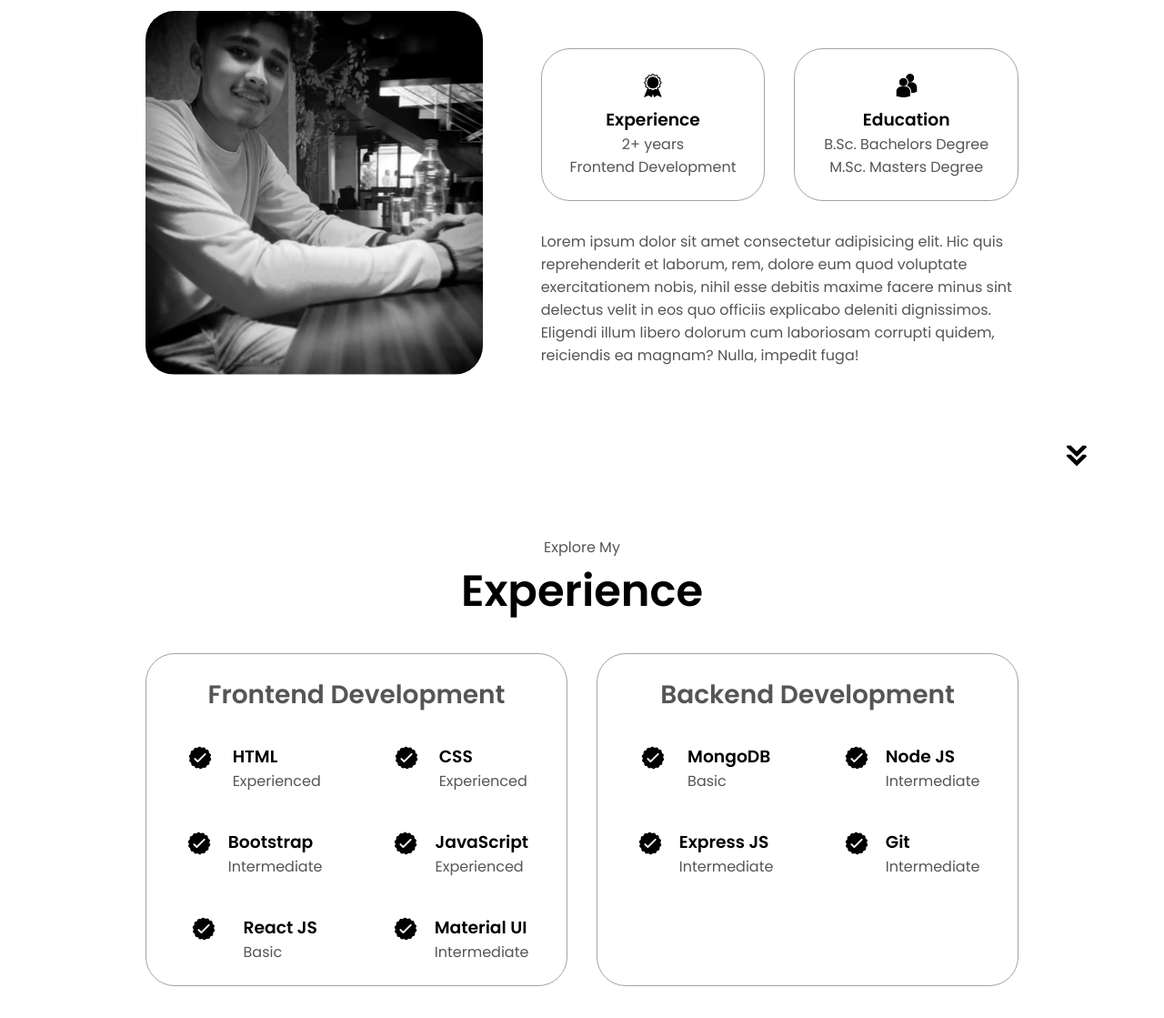
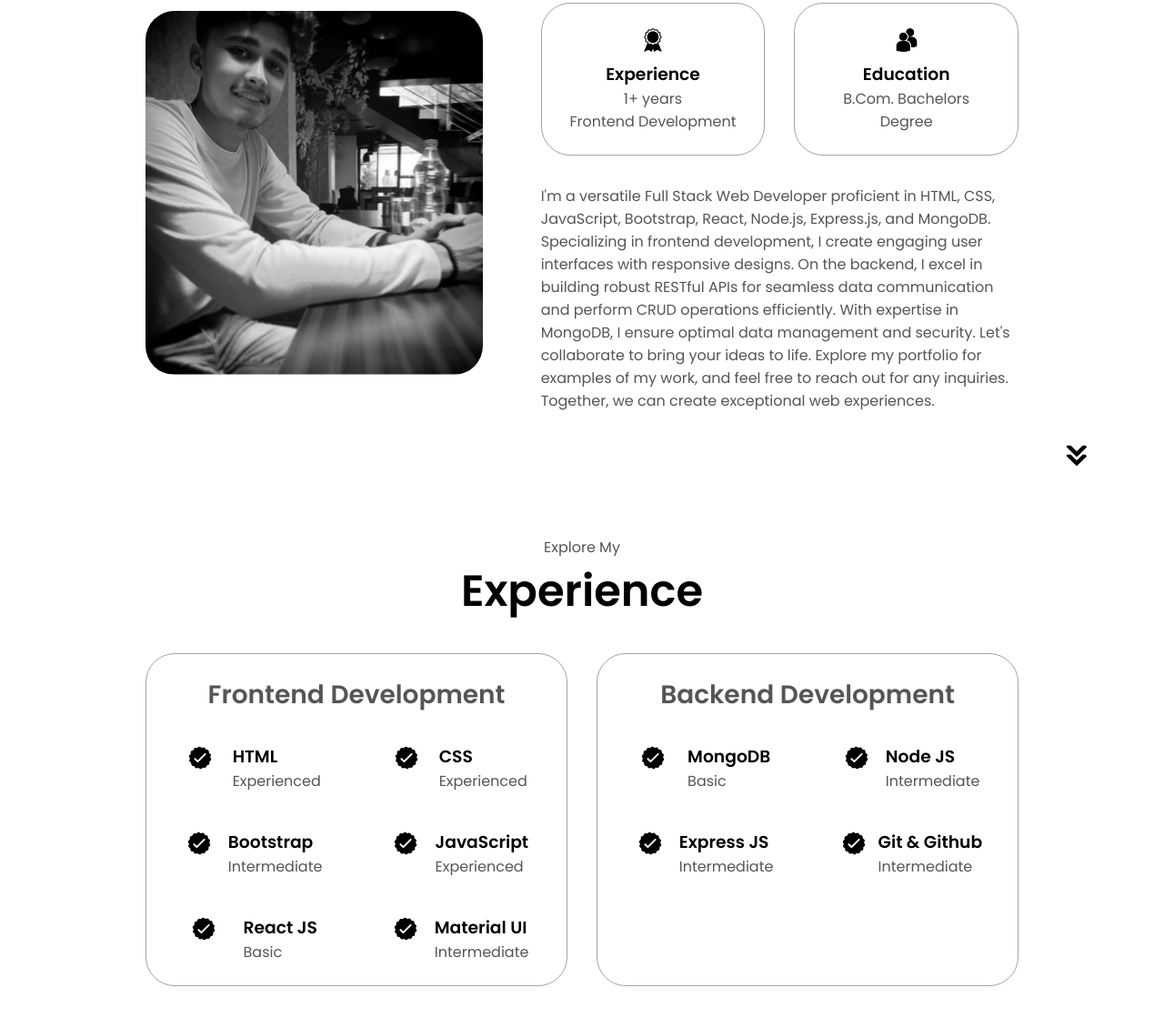
Before and after one commit to anku-07/newPortfolio, a plain HTML site: page index.html in a window 1280 px wide. Shown: the part 1107-2226 px from the top of the page at 91% size. Drawn offline with Linux system fonts and the light colour scheme.

Commit message:
Add all files

```diff
--- a/index.html
+++ b/index.html
@@ -38,7 +38,7 @@
     </nav>
     <section id="profile">
       <div class="section__pic-container">
-        <img id="pro" src="./assets/AdityaProfilePhoto-modified.png" alt="John Doe profile picture" />
+        <img id="pro" src="./assets/Aditya.png" alt="Aditya's profile picture" />
       </div>
       <div class="section__text">
         <p class="section__text__p1">Hello, I'm</p>
@@ -91,7 +91,7 @@
                 class="icon"
               />
               <h3>Experience</h3>
-              <p>2+ years <br />Frontend Development</p>
+              <p>1+ years <br />Frontend Development</p>
             </div>
             <div class="details-container">
               <img
@@ -100,17 +100,12 @@
                 class="icon"
               />
               <h3>Education</h3>
-              <p>B.Sc. Bachelors Degree<br />M.Sc. Masters Degree</p>
+              <p>B.Com. Bachelors Degree<br /></p>
             </div>
           </div>
           <div class="text-container">
             <p>
-              Lorem ipsum dolor sit amet consectetur adipisicing elit. Hic quis
-              reprehenderit et laborum, rem, dolore eum quod voluptate
-              exercitationem nobis, nihil esse debitis maxime facere minus sint
-              delectus velit in eos quo officiis explicabo deleniti dignissimos.
-              Eligendi illum libero dolorum cum laboriosam corrupti quidem,
-              reiciendis ea magnam? Nulla, impedit fuga!
+              I'm a versatile Full Stack Web Developer proficient in HTML, CSS, JavaScript, Bootstrap, React, Node.js, Express.js, and MongoDB. Specializing in frontend development, I create engaging user interfaces with responsive designs. On the backend, I excel in building robust RESTful APIs for seamless data communication and perform CRUD operations efficiently. With expertise in MongoDB, I ensure optimal data management and security. Let's collaborate to bring your ideas to life. Explore my portfolio for examples of my work, and feel free to reach out for any inquiries. Together, we can create exceptional web experiences.
             </p>
           </div>
         </div>
@@ -241,7 +236,7 @@
                   class="icon"
                 />
                 <div>
-                  <h3>Git</h3>
+                  <h3>Git & Github</h3>
                   <p>Intermediate</p>
                 </div>
               </article>
@@ -328,7 +323,7 @@
               </button>
               <button
                 class="btn btn-color-2 project-btn"
-                onclick="location.href='https://anku-07.github.io/Spotify-Clone/'"
+                onclick="location.href='./Spotify-Clone/index.html'"
               >
                 Live Demo
               </button>
@@ -376,7 +371,7 @@
           </ul>
         </div>
       </nav>
-      <p>Copyright &#169; 2023 Aditya Mondal. All Rights Reserved.</p>
+      <p>Copyright &#169; 2024 Aditya Mondal. All Rights Reserved.</p>
     </footer>
     <script src="script.js"></script>
   </body>
```
Also changed, not shown: assets/about-pic.png (deleted), assets/profile-pic-2.png (deleted), assets/profile-pic.png (deleted), assets/project-1.png (deleted), assets/project-2.png (deleted), assets/project-3.png (deleted), 2 other files.
